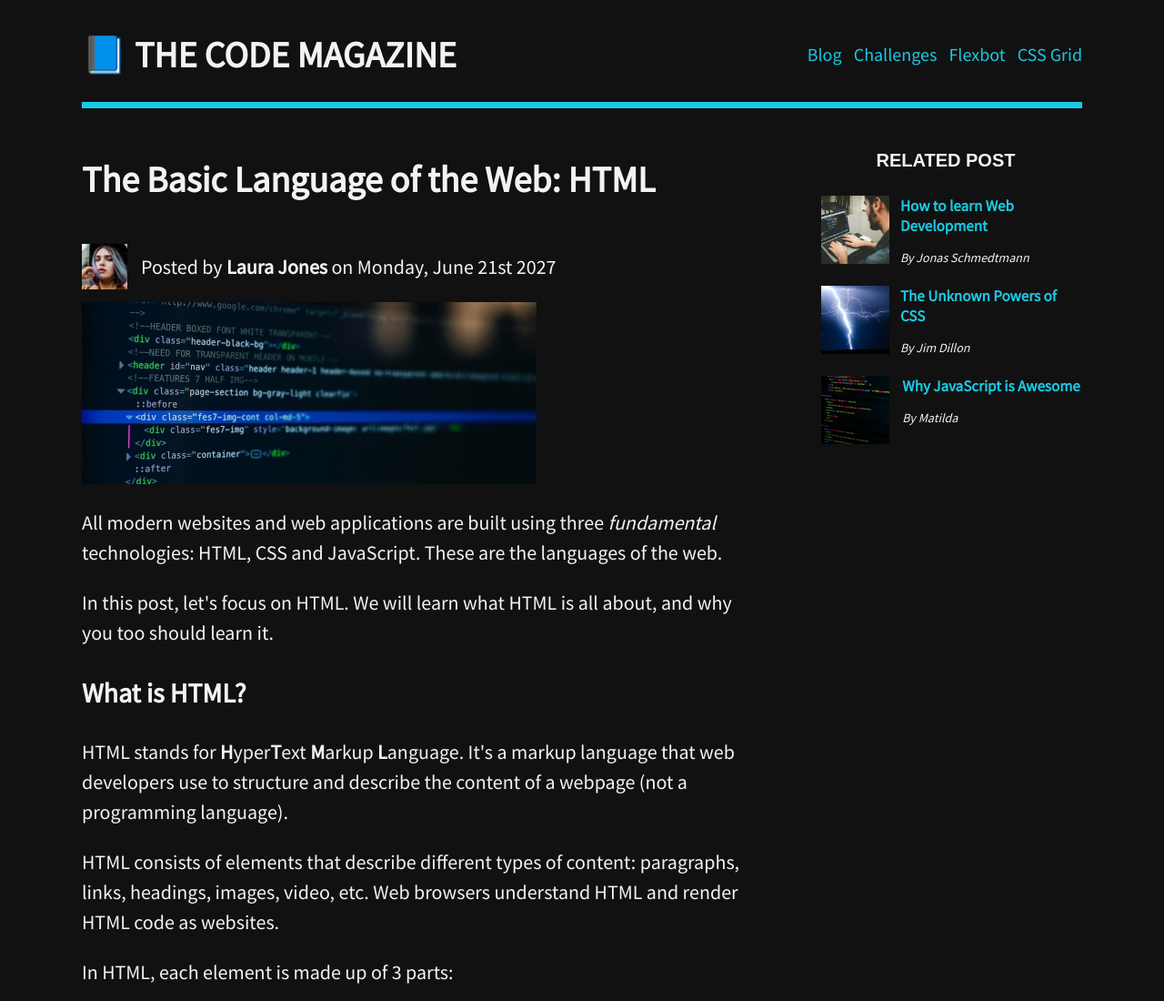
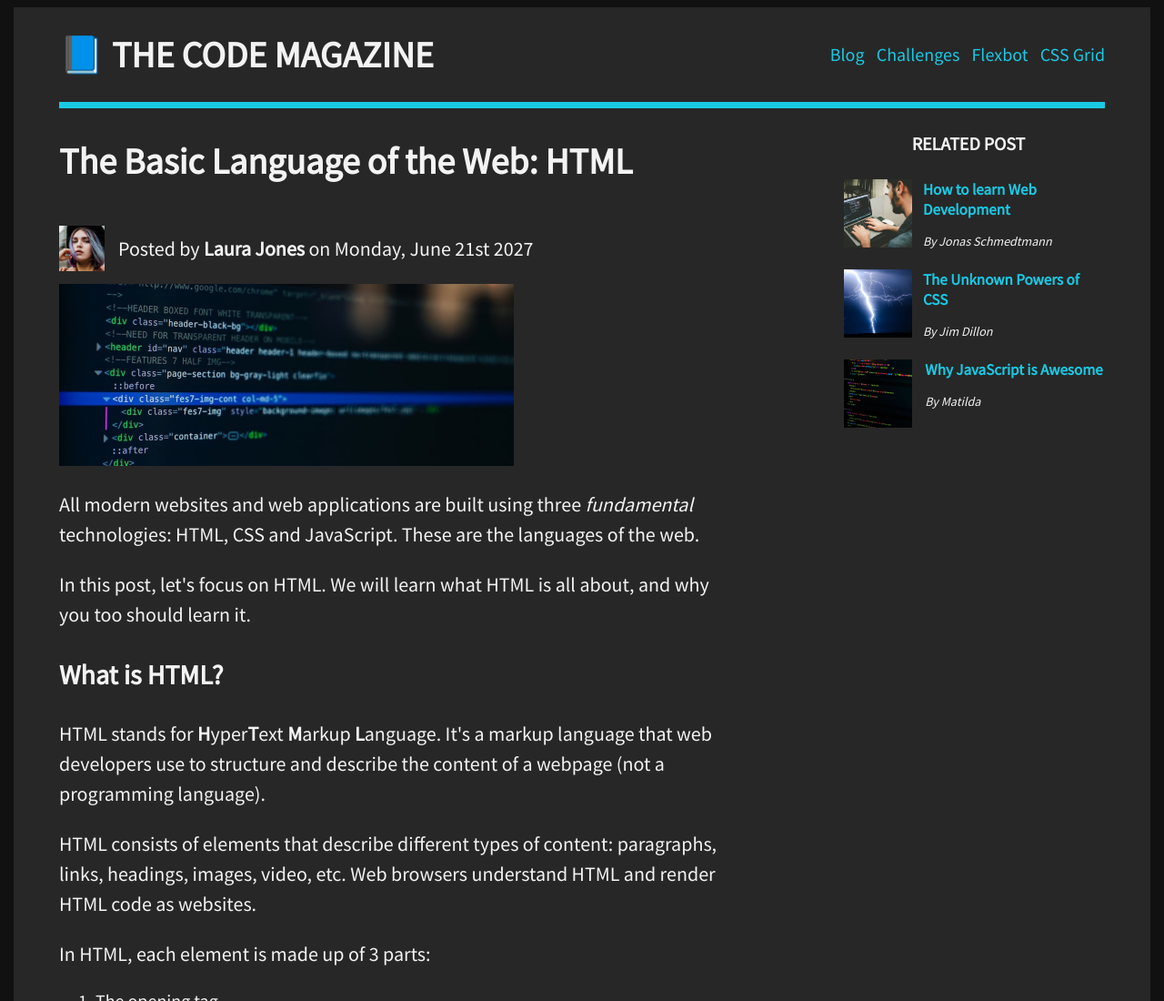
Before and after one commit to appu-46/html-css-js, a plain HTML site: page Project/index.html in a window 1280 px wide. Shown: the top 1100 px of the page at 91% size. Drawn offline with Linux system fonts and the light colour scheme; a web font is replaced by a local one.

Commit message:
finalizing

```diff
--- a/Project/index.html
+++ b/Project/index.html
@@ -8,6 +8,7 @@
     <link href= 'https://fonts.googleapis.com/css?family=Encode+Sans' rel='stylesheet' type='text/css'>
     <link href= 'https://fonts.googleapis.com/css?family=Gafata' rel='stylesheet' type='text/css'>
     <link href= 'https://fonts.googleapis.com/css?family=Asul' rel='stylesheet' type='text/css'>
+    <link href="https://fonts.googleapis.com/css2?family=Playfair+Display&family=Source+Serif+Pro&display=swap" rel="stylesheet">
     <title>The Basic Language of the Web : HTML</title>
   </head>
 
@@ -20,6 +21,8 @@
     <h5>The Basic Language of the Web : HTML</h5>
     <h6>The Basic Language of the Web : HTML</h6>
     -->
+    <div class="bg">
+
       <div class="container">
         <header class="main-header">
           <h1> <a href="index.html" class="home-page">  📘 </a>  The Code Magazine</h1>
@@ -45,6 +48,7 @@
                 class="post-img"/>
 
                 <p class="author">Posted by <strong>Laura Jones</strong> on Monday, June 21st 2027</p>
+
 
               </div>
 
@@ -152,5 +156,6 @@
       </p>
     </footer>
   </div>
+  </div>
 </body>
 </html>
--- a/Project/style.css
+++ b/Project/style.css
@@ -1,8 +1,23 @@
+/* .bg {
+  display: grid;
+  width: 1250px;
+  margin: 0px;
+  justify-content: center;
+  justify-self: center;
+  background-color: rgb(39, 39, 39);
+} */
+/* .home-page {
+  text-decoration: none;
+} */
 body {
   font-family: "Source Sans Pro", sans-serif;
+  /* font-weight: 100; */
+  display: grid;
+  justify-items: center;
   color: rgb(243, 243, 243);
   background-color: #111;
 }
+
 /* a {
   color: #1ac9e4;
 } */
@@ -35,7 +50,7 @@ h3 {
 }
 h4 {
   font-size: 20px;
-  font-family: sans-serif;
+  /* font-family: sans-serif; */
   text-transform: uppercase;
   text-align: center;
 }
@@ -64,8 +79,10 @@ nav a:link {
 }
 
 .container {
-  width: 1100px;
-  margin: 0 auto;
+  justify-content: space-around;
+  background-color: rgb(39, 39, 39);
+  width: 1250px;
+  margin: 0;
 }
 /* article,
 aside {
@@ -79,7 +96,7 @@ a:link {
 }
 
 a:visited {
-  color: #1aa3b8;
+  color: #1a71b8;
 }
 
 a:hover {
@@ -163,9 +180,9 @@ aside {
 /* CSS GRID */
 .container {
   display: grid;
-  grid-template-columns: 1fr 300px;
-  column-gap: 75px;
-  row-gap: 20px;
+  grid-template-columns: 750px 300px;
+  /* column-gap: 75px;
+  /* row-gap: 20px; */
 }
 
 .main-header {
```
Lines whose indentation alone changed are shown as unchanged.
